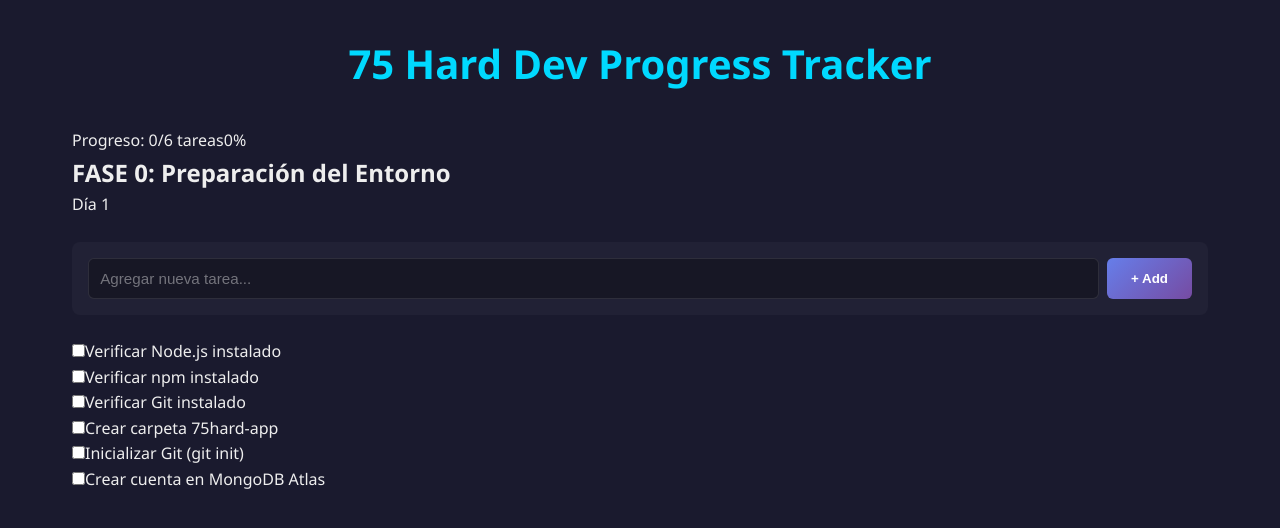
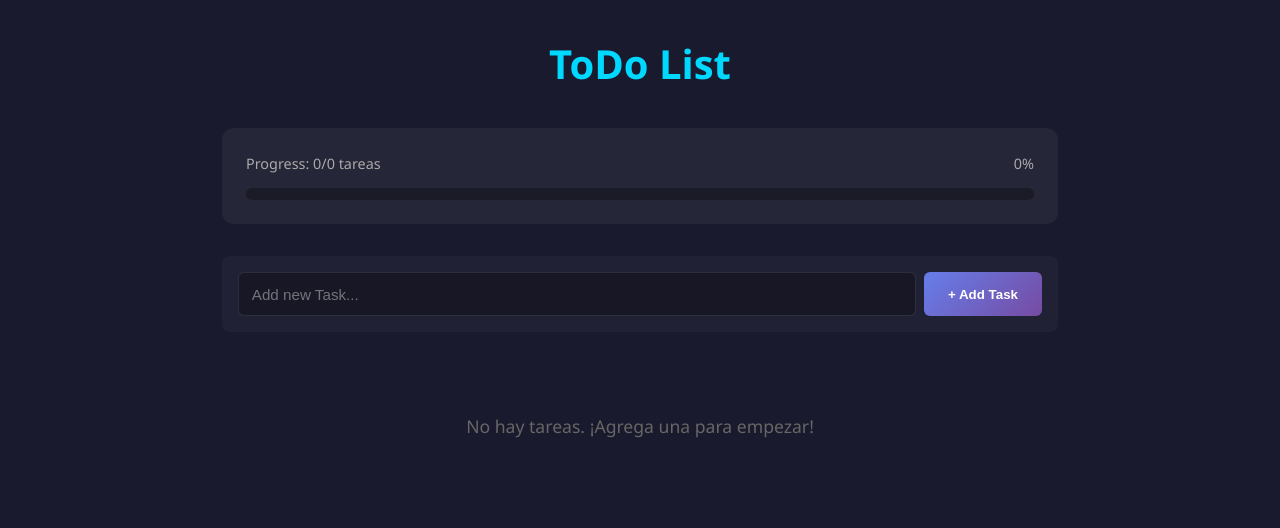
Before and after one commit to Lisandrad/dev-progress-tracker, a React (Vite) app: page / in a window 1280 px wide. Shown: the top 528 px of the page. Built offline with nearby package versions, Linux system fonts and the light colour scheme.

Commit message:
Refactor: convert to hierarchical todo list with subtasks

```diff
--- a/src/App.css
+++ b/src/App.css
@@ -1,5 +1,18 @@
+* {
+  margin: 0;
+  padding: 0;
+  box-sizing: border-box;
+}
+
+body {
+  font-family: 'Segoe UI', Tahoma, Geneva, Verdana, sans-serif;
+  background-color: #1a1a2e;
+  color: #eee;
+  line-height: 1.6;
+}
+
 .app-container {
-  max-width: 1200px;
+  max-width: 900px;
   margin: 0 auto;
   padding: 2rem;
   min-height: 100vh;
@@ -12,10 +25,42 @@ h1 {
   color: #00d9ff;
 }
 
+/* Progress Bar */
+.progress-container {
+  background: rgba(255, 255, 255, 0.05);
+  padding: 1.5rem;
+  border-radius: 12px;
+  margin-bottom: 2rem;
+}
+
+.progress-info {
+  display: flex;
+  justify-content: space-between;
+  margin-bottom: 0.8rem;
+  font-size: 0.9rem;
+  color: #aaa;
+}
+
+.progress-bar {
+  width: 100%;
+  height: 12px;
+  background: rgba(0, 0, 0, 0.3);
+  border-radius: 10px;
+  overflow: hidden;
+}
+
+.progress-fill {
+  height: 100%;
+  background: linear-gradient(90deg, #667eea 0%, #764ba2 100%);
+  transition: width 0.3s ease;
+  border-radius: 10px;
+}
+
+/* Add Task Form */
 .add-task-form {
   display: flex;
   gap: 0.5rem;
-  margin: 1.5rem 0;
+  margin-bottom: 2rem;
   padding: 1rem;
   background: rgba(255, 255, 255, 0.03);
   border-radius: 8px;
@@ -23,7 +68,7 @@ h1 {
 
 .task-input {
   flex: 1;
-  padding: 0.7rem;
+  padding: 0.8rem;
   background: rgba(0, 0, 0, 0.3);
   border: 1px solid rgba(255, 255, 255, 0.1);
   border-radius: 6px;
@@ -41,7 +86,7 @@ h1 {
 }
 
 .add-button {
-  padding: 0.7rem 1.5rem;
+  padding: 0.8rem 1.5rem;
   background: linear-gradient(135deg, #667eea 0%, #764ba2 100%);
   border: none;
   border-radius: 6px;
@@ -49,6 +94,7 @@ h1 {
   font-weight: 600;
   cursor: pointer;
   transition: transform 0.2s;
+  white-space: nowrap;
 }
 
 .add-button:hover {
@@ -58,3 +104,191 @@ h1 {
 .add-button:active {
   transform: translateY(0);
 }
+
+/* Tasks Container */
+.tasks-container {
+  display: flex;
+  flex-direction: column;
+  gap: 0.5rem;
+}
+
+.empty-state {
+  text-align: center;
+  color: #666;
+  padding: 3rem;
+  font-size: 1.1rem;
+}
+
+/* Task Item */
+.task-item-wrapper {
+  transition: margin 0.2s;
+}
+
+.task-item {
+  display: flex;
+  justify-content: space-between;
+  align-items: center;
+  padding: 0.8rem;
+  background: rgba(255, 255, 255, 0.05);
+  border-radius: 8px;
+  border-left: 3px solid transparent;
+  transition: all 0.2s;
+}
+
+.task-item:hover {
+  background: rgba(255, 255, 255, 0.08);
+  border-left-color: #667eea;
+}
+
+.task-content {
+  display: flex;
+  align-items: center;
+  gap: 0.8rem;
+  flex: 1;
+}
+
+.expand-button {
+  background: none;
+  border: none;
+  color: #aaa;
+  cursor: pointer;
+  font-size: 0.8rem;
+  padding: 0.3rem;
+  width: 24px;
+  transition: color 0.2s;
+}
+
+.expand-button:hover {
+  color: #fff;
+}
+
+.task-checkbox {
+  cursor: pointer;
+  width: 18px;
+  height: 18px;
+  accent-color: #667eea;
+}
+
+.task-item label {
+  cursor: pointer;
+  flex: 1;
+  user-select: none;
+}
+
+.task-item label.completed {
+  text-decoration: line-through;
+  color: #888;
+}
+
+.subtask-count {
+  font-size: 0.85rem;
+  color: #aaa;
+  background: rgba(0, 0, 0, 0.3);
+  padding: 0.2rem 0.6rem;
+  border-radius: 12px;
+}
+
+/* Task Actions */
+.task-actions {
+  display: flex;
+  gap: 0.5rem;
+  opacity: 0;
+  transition: opacity 0.2s;
+}
+
+.task-item:hover .task-actions {
+  opacity: 1;
+}
+
+.action-button {
+  padding: 0.3rem 0.6rem;
+  border: none;
+  border-radius: 4px;
+  cursor: pointer;
+  font-size: 0.9rem;
+  transition: all 0.2s;
+}
+
+.action-button.add-sub {
+  background: rgba(102, 126, 234, 0.2);
+  color: #667eea;
+  border: 1px solid rgba(102, 126, 234, 0.3);
+}
+
+.action-button.add-sub:hover {
+  background: rgba(102, 126, 234, 0.4);
+  transform: scale(1.1);
+}
+
+.action-button.delete {
+  background: rgba(255, 0, 0, 0.2);
+  color: #ff6b6b;
+  border: 1px solid rgba(255, 0, 0, 0.3);
+}
+
+.action-button.delete:hover {
+  background: rgba(255, 0, 0, 0.4);
+  transform: scale(1.1);
+}
+
+/* Add Subtask Form */
+.add-subtask-form {
+  display: flex;
+  gap: 0.5rem;
+  margin-top: 0.5rem;
+  padding: 0.5rem;
+  background: rgba(102, 126, 234, 0.1);
+  border-radius: 6px;
+  border: 1px solid rgba(102, 126, 234, 0.2);
+}
+
+.subtask-input {
+  flex: 1;
+  padding: 0.5rem;
+  background: rgba(0, 0, 0, 0.3);
+  border: 1px solid rgba(255, 255, 255, 0.1);
+  border-radius: 4px;
+  color: white;
+  font-size: 0.9rem;
+}
+
+.subtask-input:focus {
+  outline: none;
+  border-color: #667eea;
+}
+
+.subtask-add-btn,
+.subtask-cancel-btn {
+  padding: 0.5rem 0.8rem;
+  border: none;
+  border-radius: 4px;
+  cursor: pointer;
+  font-weight: 600;
+  transition: all 0.2s;
+}
+
+.subtask-add-btn {
+  background: #667eea;
+  color: white;
+}
+
+.subtask-add-btn:hover {
+  background: #5568d3;
+}
+
+.subtask-cancel-btn {
+  background: rgba(255, 255, 255, 0.1);
+  color: #fff;
+}
+
+.subtask-cancel-btn:hover {
+  background: rgba(255, 255, 255, 0.2);
+}
+
+/* Subtasks Container */
+.subtasks-container {
+  margin-top: 0.5rem;
+  display: flex;
+  flex-direction: column;
+  gap: 0.5rem;
+}
--- a/src/App.jsx
+++ b/src/App.jsx
@@ -1,111 +1,210 @@
 import { useState, useEffect } from 'react';
 import './App.css'
-import { phases } from './data.js'
+import { initialTasks } from './data.js'
+import TaskItem from './TaskItem.jsx'
 
 function App() {
-  const firstPhase = phases[0];
-  const [completedTasks, setCompletedTasks] = useState([]);
-  const [customTasks, setCustomTasks] = useState([]);
+  const [tasks, setTasks] = useState([]);
   const [newTaskText, setNewTaskText] = useState('');
+  const [addingSubtaskTo, setAddingSubtaskTo] = useState(null);
 
+  //useEffect 1-------------
  useEffect(() => {
-  const savedCompleted = localStorage.getItem('completedTasks');
-  const savedCustom = localStorage.getItem('customTasks');
+  const savedTasks = localStorage.getItem('tasks');
 
-  if (savedCompleted) {
-    setCompletedTasks(JSON.parse(savedCompleted));
+  if (savedTasks) {
+    setTasks(JSON.parse(savedTasks));
   }
-  if (savedCustom) {
-    setCustomTasks(JSON.parse(savedCustom));
+  else {
+    setTasks(initialTasks);
   }
 }, []);
 
-  useEffect(() => {
-    localStorage.setItem('customTasks', JSON.stringify(customTasks))
-  }, [customTasks])
+//useEffect 2-------------
 
   useEffect(() => {
-    localStorage.setItem('completedTasks', JSON.stringify(completedTasks));
-  }, [completedTasks]);
+    localStorage.setItem('tasks', JSON.stringify(tasks))
+  }, [tasks]);
 
-  const allTask = [...firstPhase.tasks, ...customTasks]
-  const totalTasks = allTask.length;
-  const completedCount = completedTasks.length;
-  const progressPercentage = Math.round((completedCount / totalTasks) * 100);
+  const calculateProgress = () => {
+    let total = 0;
+    let completed = 0;
 
-  const handleTaskToggle = (taskId) => {
-    if (completedTasks.includes(taskId)) {
-      setCompletedTasks(completedTasks.filter(id => id !== taskId));
-    } else {
-      setCompletedTasks([...completedTasks, taskId]);
+    const countTasks = (taskList) => {
+      taskList.forEach(task => {
+        total++;
+        if (task.completed) completed++
+        if (task.subtasks && task.subtasks.length > 0) {
+          countTasks(task.subtasks);
         }
+      });
+    }
+
+    countTasks(tasks);
+    const percentage = total === 0 ? 0 : Math.round((completed / total) * 100);
+    return { total, completed, percentage };
   };
 
-  const handleAddTask = (e) => {
+  const progress = calculateProgress();
+
+  const toggleTask = (taskId, parentId = null) => {
+  const updateTasks = (taskList) => {
+    return taskList.map(task => {
+      if (task.id === taskId) {
+        const newCompleted = !task.completed;
+          if (task.subtasks && !newCompleted) {
+            return{
+              ...task,
+              completed: newCompleted,
+              subtasks: task.subtasks.map(sub => ({ ...sub, completed: false}))
+            };
+          }
+          return {...task, completed: newCompleted};
+        }
+
+        if (task.subtasks && task.subtasks.length > 0 ) {
+          const updatedSubtasks = updateTasks(task.subtasks);
+          const allSubtasksCompleted = updatedSubtasks.every(sub => sub.completed)
+          return {
+            ...task,
+            subtasks: updatedSubtasks,
+            completed: allSubtasksCompleted && updatedSubtasks.length > 0}
+        }
+        return task;
+      })
+    };
+    setTasks(updateTasks(tasks));
+  };
+
+
+const toggleExpand = (taskId) => {
+  const updateTasks = (taskList) => {
+    return taskList.map(task => {
+      if (task.id === taskId) {
+        return { ...task, expanded: !task.expanded};
+      }
+      if (task.subtasks) {
+        return {...task, subtasks:updateTasks(task.subtasks)}
+      }
+      return task
+    })
+  }
+  setTasks(updateTasks(tasks));
+}
+
+//para agregar tarea "padre"
+
+const addMainTask = (e) => {
   e.preventDefault();
-
-    if (newTaskText.trim() === '') return;
+  if (newTaskText.trim() ==='') return;
 
   const newTask = {
-      id: `custom-${Date.now()}`,
-      text: newTaskText
+    id: `task-${Date.now()}`,
+    text: newTaskText,
+    completed: false,
+    expanded: true,
+    subtasks: []
   };
-    setCustomTasks([...customTasks, newTask]);
-    setNewTaskText('');
+
+  setTasks([...tasks, newTask]);
+  setNewTaskText ('')
+};
+
+//para agregar tarea hija:
+
+const addSubtask = (parentId, subtaskText) => {
+  if (subtaskText.trim() === '') return;
+
+  const newSubtask = {
+    id: `task-${Date.now()}`,
+    text: subtaskText,
+    completed: false,
+    subtasks: []
+  };
+
+  const updateTasks = (taskList) => {
+    return taskList.map(task => {
+      if (task.id === parentId) {
+        return {
+          ...task,
+          subtasks: [...(task.subtasks || [] ), newSubtask],
+          expanded:true
+        }
+
+      }
+      if (task.subtasks) {
+        return {...task, subtasks:updateTasks(task.subtasks)}
+      }
+      return task;
+    })
+  }
+  setTasks(updateTasks(tasks));
+  setAddingSubtaskTo(null);
+
+};
+//Para borrar la tarea:
+
+const deleteTask = (taskId) => {
+  const removeTasks = (taskList) => {
+    return taskList
+    .filter(task => task.id !== taskId)
+    .map(task => ({...task, subtasks: task.subtasks ? removeTasks(task.subtasks) : []}))
+  }
+  setTasks(removeTasks(tasks));
 }
 
 return (
-    <div className="app-container">
-      <h1>75 Hard Dev Progress Tracker</h1>
+  <div className='app-container'>
+    <h1>ToDo List</h1>
 
     <div className='progress-container'>
       <div className='progress-info'>
-          <span>Progreso: {completedCount}/{totalTasks} tareas</span>
-          <span>{progressPercentage}%</span>
+        <span>Progress: {progress.completed}/{progress.total} tareas</span>
+        <span>{progress.percentage}%</span>
       </div>
       <div className='progress-bar'>
-          <div
-            className='progress-fill'
-            style={{ width: `${progressPercentage}%` }}
-          ></div>
+        <div className='progress-fill' style={{width: `${progress.percentage}%`}}>
+        </div>
       </div>
     </div>
 
-      <div>
-        <h2>{firstPhase.title}</h2>
-        <p>{firstPhase.days}</p>
 
-        <form onSubmit={handleAddTask} className="add-task-form">
+
+  <form onSubmit={addMainTask} className='add-task-form'>
     <input
-            type="text"
+    type= 'text'
     value={newTaskText}
     onChange={(e) => setNewTaskText(e.target.value)}
-            placeholder="Agregar nueva tarea..."
-            className="task-input"
-          />
-          <button type="submit" className="add-button">
-            + Add
+    placeholder='Add new Task...'
+    className='task-input'
+    >
+    </input>
+    <button type='submit' className='add-button'>
+      + Add Task
     </button>
   </form>
 
-<div></div>
-
-        <div>
-          {allTask.map((task) =>   (
-            <div key={task.id}>
-              <input
-                type="checkbox"
-                id={task.id}
-                checked={completedTasks.includes(task.id)}
-                onChange={() => handleTaskToggle(task.id)}
+  <div className="tasks-container">
+      {tasks.length === 0 ? (
+        <p className="empty-state">No hay tareas. ¡Agrega una para empezar!</p>
+      ) : (
+        tasks.map(task => (
+          <TaskItem
+            key={task.id}
+            task={task}
+            level={0}
+            onToggle={toggleTask}
+            onDelete={deleteTask}
+            onToggleExpand={toggleExpand}
+            onAddSubtask={addSubtask}
+            addingSubtaskTo={addingSubtaskTo}
+            setAddingSubtaskTo={setAddingSubtaskTo}
           />
-              <label htmlFor={task.id}>{task.text}</label>
-            </div>
-          ))}
+        ))
+      )}
     </div>
   </div>
-    </div>
-  );
+)
 }
 
 export default App;
--- /dev/null
+++ b/src/TaskItem.jsx
@@ -0,0 +1,114 @@
+import { useState } from "react";
+
+function TaskItem({
+    task,
+    level,
+    onToggle,
+    onDelete,
+    onToggleExpand,
+    onAddSubtask,
+    addingSubtaskTo,
+    setAddingSubtaskTo
+}) {
+    const [subtaskText, setSubtaskText] = useState('');
+    const hasSubtasks = task.subtasks && task.subtasks.length > 0;
+    const isExpanded = task.expanded;
+    const isAddingSubtask = addingSubtaskTo === task.id;
+
+    const handleAddSubtask = (e) => {
+      e.preventDefault();
+      onAddSubtask(task.id, subtaskText);
+      setSubtaskText('');
+    };
+
+    return (
+      <div className="task-item-wrapper" style={{marginLeft: `${level * 30}px`}}>
+        <div className="task-item">
+          <div className="task-content">
+            {hasSubtasks && (
+              <button
+                onClick={() => onToggleExpand(task.id)}
+                className="expand-button">
+                {isExpanded ? '▼' : '▶'}
+              </button>
+            )}
+
+            <input
+              type="checkbox"
+              id={task.id}
+              checked={task.completed}
+              onChange={() => onToggle(task.id)}
+              className="task-checkbox"
+            />
+
+            <label
+              htmlFor={task.id}
+              className={task.completed ? 'completed' : ''}>
+              {task.text}
+            </label>
+
+            {hasSubtasks && (
+              <span className="subtask-count">
+                ({task.subtasks.filter(s => s.completed).length}/{task.subtasks.length})
+              </span>
+            )}
+          </div>
+
+          <div className="task-actions">
+            <button
+              onClick={() => setAddingSubtaskTo(task.id)}
+              className="action-button add-sub"
+              title="Add Subtask">
+              +
+            </button>
+            <button
+              onClick={() => onDelete(task.id)}
+              className="action-button delete"
+              title="Delete task">
+              ✕
+            </button>
+          </div>
+        </div>
+
+        {isAddingSubtask && (
+          <form onSubmit={handleAddSubtask} className="add-subtask-form">
+            <input
+              type="text"
+              value={subtaskText}
+              onChange={(e) => setSubtaskText(e.target.value)}
+              placeholder="Subtask's Name"
+              className="subtask-input"
+              autoFocus
+            />
+            <button type="submit" className="subtask-add-btn">✓</button>
+            <button
+              type="button"
+              onClick={() => setAddingSubtaskTo(null)}
+              className="subtask-cancel-btn">
+              ✕
+            </button>
+          </form>
+        )}
+
+        {hasSubtasks && isExpanded && (
+          <div className="subtasks-container">
+            {task.subtasks.map(subtask => (
+              <TaskItem
+                key={subtask.id}
+                task={subtask}
+                level={level + 1}
+                onToggle={onToggle}
+                onDelete={onDelete}
+                onToggleExpand={onToggleExpand}
+                onAddSubtask={onAddSubtask}
+                addingSubtaskTo={addingSubtaskTo}
+                setAddingSubtaskTo={setAddingSubtaskTo}
+              />
+            ))}
+          </div>
+        )}
+      </div>
+    );
+}
+
+export default TaskItem;
--- a/src/data.js
+++ b/src/data.js
@@ -1,15 +1,22 @@
-export const phases = [
-  {
-    id: 'phase0',
-    title: 'FASE 0: Preparación del Entorno',
-    days: 'Día 1',
-    tasks: [
-      { id: 'task0-1', text: 'Verificar Node.js instalado' },
-      { id: 'task0-2', text: 'Verificar npm instalado' },
-      { id: 'task0-3', text: 'Verificar Git instalado' },
-      { id: 'task0-4', text: 'Crear carpeta 75hard-app' },
-      { id: 'task0-5', text: 'Inicializar Git (git init)' },
-      { id: 'task0-6', text: 'Crear cuenta en MongoDB Atlas' },
-    ]
-  }
-];
+export const initialTasks = [];
+
+export const taskExample = {
+  id:"task 1",
+  text:"ejemplo: ir a la capita",
+  completed: false,
+  expanded: true,
+  subtask: [
+    {
+      id:"subTask1",
+      text:"ejemplo: ir a Jumbo",
+      completed: false,
+    },
+    {
+      id:"subTask2",
+      text:"ejemplo: ir al banco",
+      completed: false,
+    }
+  ]
+
+
+};
```
Lines whose indentation alone changed are shown as unchanged.
